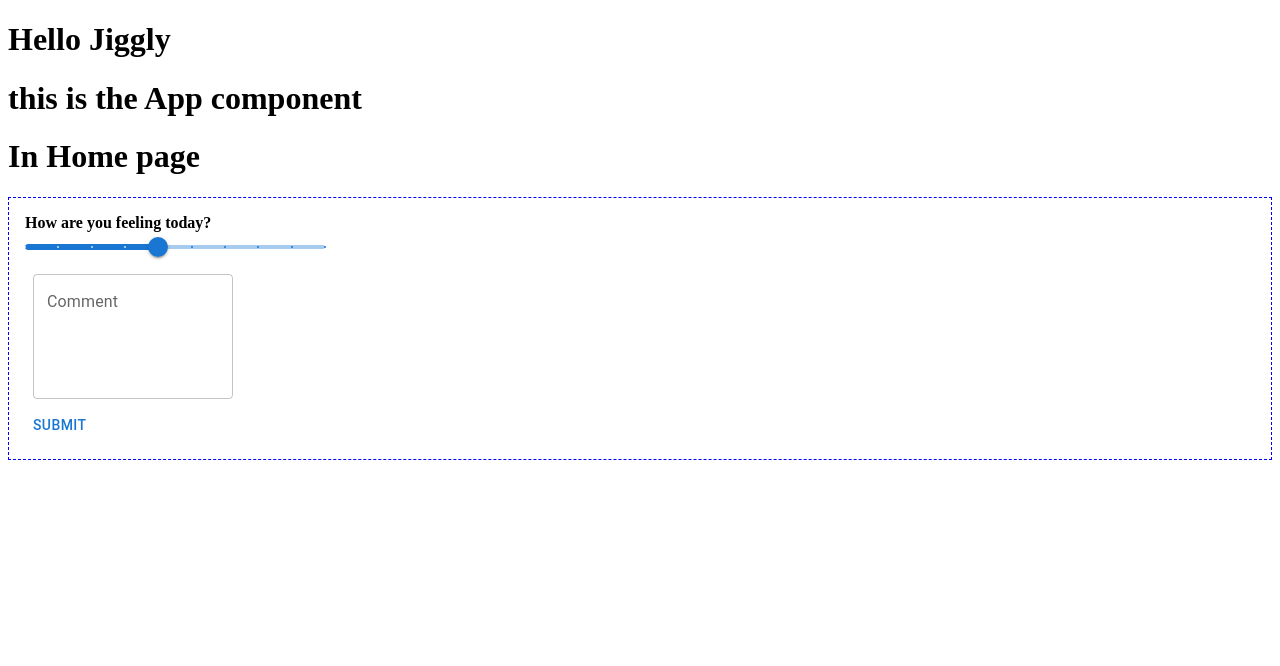
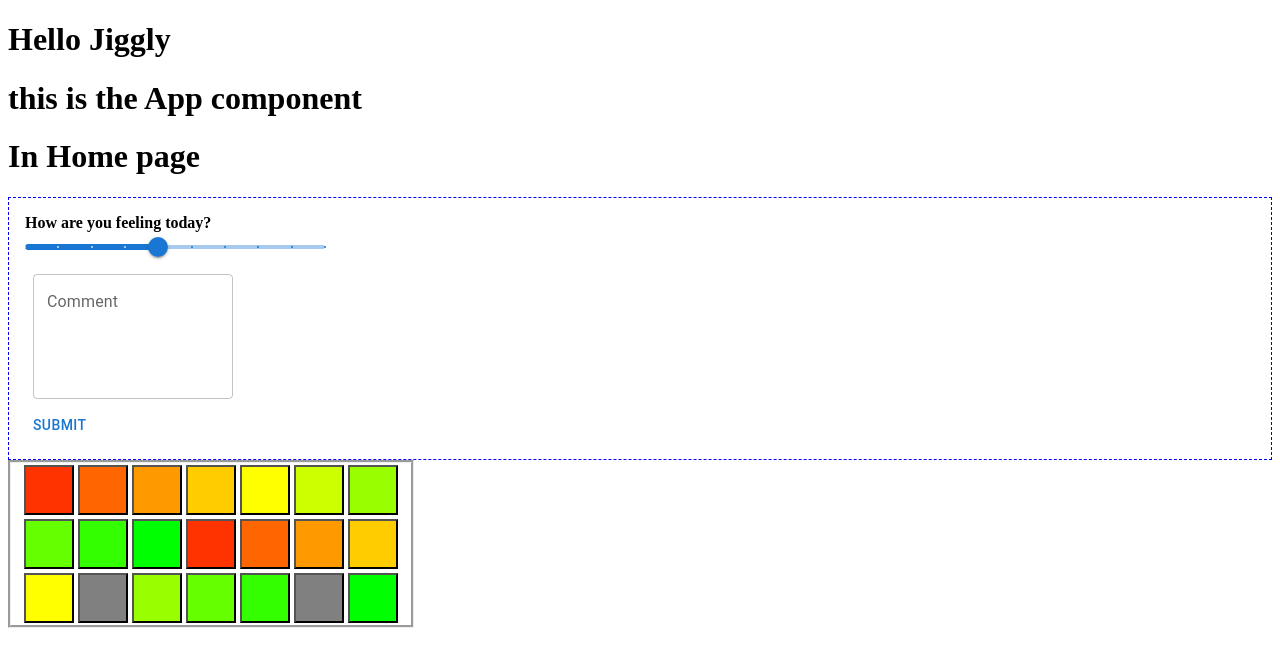
Before and after one commit to Jigglypuff-FTRI4/Habitual, a React app: page / in a window 1280 px wide. Shown: the top 666 px of the page. Built offline with nearby package versions, Linux system fonts and the light colour scheme.

Commit message:
preliminary work on CalendarView, Calendar, and related child components

```diff
--- a/client/App.jsx
+++ b/client/App.jsx
@@ -12,12 +12,14 @@
 import React, { Component } from "react";
 import { render } from "react-dom";
 import Home from "./containers/Home.jsx";
+import CalendarView from './containers/CalendarView.jsx'
 
 export default function App() {
   return (
     <div>
       <h1>this is the App component</h1>
       <Home />
+      <CalendarView />
     </div>
   );
 }
--- /dev/null
+++ b/client/components/Calendar.jsx
@@ -0,0 +1,48 @@
+import React from 'react';
+import DateBox from './DateBox.jsx';
+
+const moodColor = (moodVal) => {
+  let color;
+  if (moodVal === undefined) color = 'gray';
+  if (moodVal === 1) color = 'rgb(255, 51, 0)';
+  if (moodVal === 2) color = 'rgb(255, 102, 0)';
+  if (moodVal === 3) color = 'rgb(255, 153, 0)';
+  if (moodVal === 4) color = 'rgb(255, 204, 0)';
+  if (moodVal === 5) color = 'rgb(255, 255, 0)';
+  if (moodVal === 6) color = 'rgb(204, 255, 0)';
+  if (moodVal === 7) color = 'rgb(153, 255, 0)';
+  if (moodVal === 8) color = 'rgb(102, 255, 0)';
+  if (moodVal === 9) color = 'rgb(51, 255, 0)';
+  if (moodVal === 10) color = 'rgb(0, 255, 0)';
+  return color;
+};
+
+
+export default function Calendar({ calendarData }) {
+    console.log('Calendar calendarData: ', calendarData);
+    const row1 = [];
+    const row2 = [];
+    const row3 = [];
+    for(let i = 0; i < 7; i++) {
+        const color = moodColor(calendarData[i].mood);
+        row1.push(<DateBox key={`row1box${i}`} color={color}/>)
+    }
+    for(let i = 7; i < 14; i++) {
+        const color = moodColor(calendarData[i].mood);
+        row2.push(<DateBox key={`row1box${i}`} color={color}/>)
+    }
+    for(let i = 14; i < 21; i++) {
+        const color = moodColor(calendarData[i].mood);
+        row3.push(<DateBox key={`row1box${i}`} color={color}/>)
+    }
+
+    return(
+        <div id='calendar'>
+        <div>{row1}</div>
+        <div>{row2}</div>
+        <div>{row3}</div>
+        </div>
+    )
+
+
+};
--- /dev/null
+++ b/client/components/DateBox.jsx
@@ -0,0 +1,15 @@
+import React from 'react';
+
+import '../styles/components/DateBox.scss'
+
+export default function DateBox(props) {
+  return (
+      <input
+        type='button'
+        className='date-box'
+        style={{backgroundColor: `${props.color}`}}
+        onClick={props.handleBoxClick}>
+      </input>
+
+  )
+}
--- a/client/containers/CalendarView.jsx
+++ b/client/containers/CalendarView.jsx
@@ -0,0 +1,47 @@
+import React, { useCallback, useEffect, useState } from "react";
+import Calendar from '../components/Calendar.jsx';
+
+import '../styles/containers/CalendarView.scss'
+
+//Dummy Data//
+const calendarInfo = [
+  { mood: 1, comment: 'test'},
+  { mood: 2, comment: 'test'},
+  { mood: 3, comment: 'test'},
+  { mood: 4, comment: 'test'},
+  { mood: 5, comment: 'test'},
+  { mood: 6, comment: 'test'},
+  { mood: 7, comment: 'test'},
+  { mood: 8, comment: 'test'},
+  { mood: 9, comment: 'test'},
+  { mood: 10, comment: 'test'},
+  { mood: 1, comment: 'test'},
+  { mood: 2, comment: 'test'},
+  { mood: 3, comment: 'test'},
+  { mood: 4, comment: 'test'},
+  { mood: 5, comment: 'test'},
+  { mood: undefined, comment: 'test'},
+  { mood: 7, comment: 'test'},
+  { mood: 8, comment: 'test'},
+  { mood: 9, comment: 'test'},
+  { mood: undefined, comment: 'test'},
+  { mood: 10, comment: 'test'},
+];
+
+
+export default function CalendarView (props) {
+  //STATE//
+  const [calendarData, setCalendarData] = useState(calendarInfo)
+  console.log('calendarData:', calendarData);
+
+
+  return (
+      <div id='calendar-view'>
+      <Calendar
+        calendarData={calendarData}
+      />
+
+      </div>
+  )
+
+};
--- /dev/null
+++ b/client/styles/components/DateBox.scss
@@ -0,0 +1,5 @@
+.date-box {
+  height: 50px;
+  width: 50px;
+  margin: 2px 2px 2px 2px;
+}
--- /dev/null
+++ b/client/styles/containers/CalendarView.scss
@@ -0,0 +1,8 @@
+#calendar-view {
+    border-style: groove;
+    width: 400px;
+    display: flex;
+    justify-content: center;
+
+
+}
```
Also changed, not shown: 1 other file (tests, documents, lock files or other folders).
